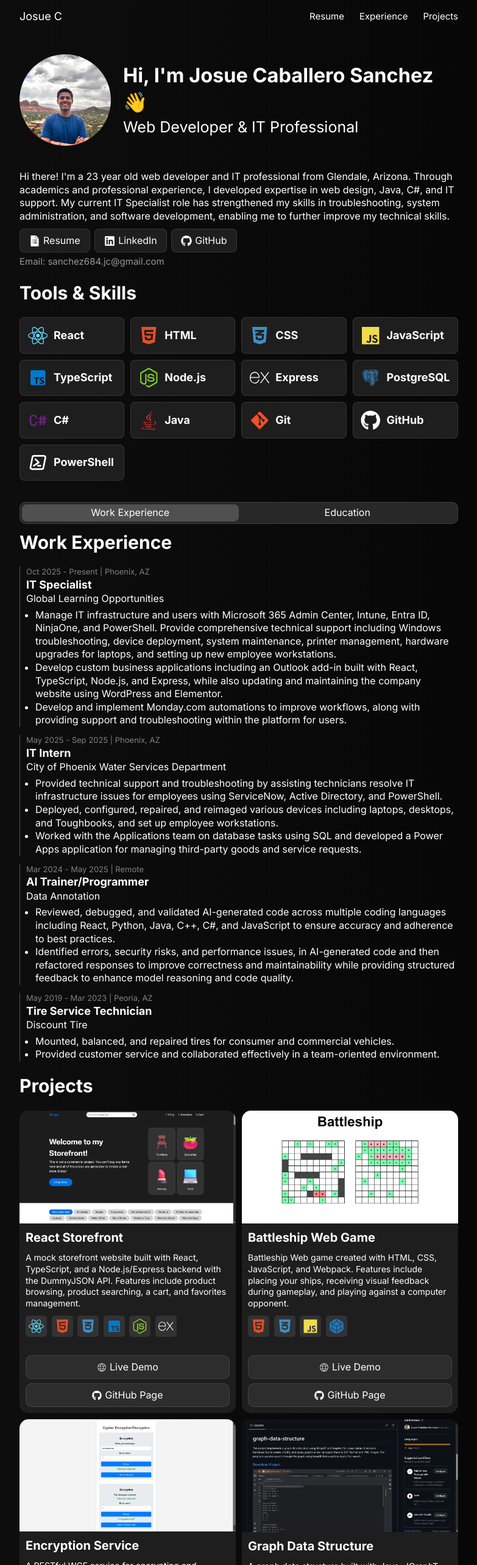
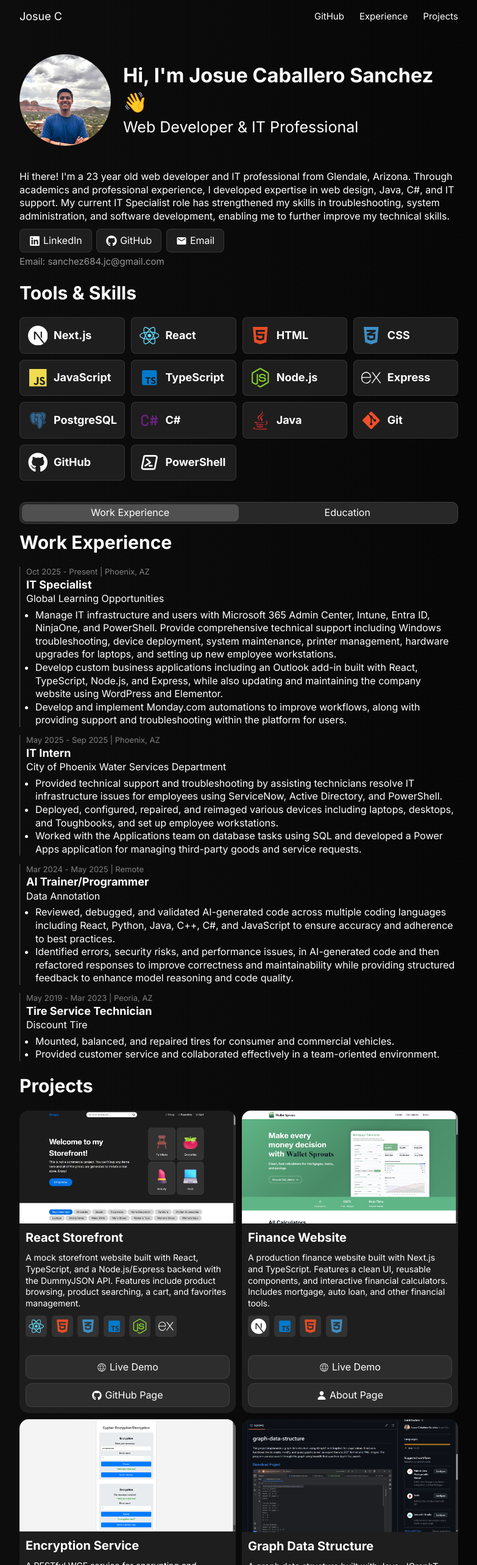
Before and after one commit to Josue-Caballero-Sanchez/portfolio-website, a React (Vite) app: page / in a window 1280 px wide. Shown: the top 2566 px of the page at 61% size, without its empty margins (248-1031 px from the left). Built offline with nearby package versions, Linux system fonts and the light colour scheme.

Commit message:
added finance website project and removed resume

```diff
--- a/src/components/header/header.tsx
+++ b/src/components/header/header.tsx
@@ -53,12 +53,12 @@ function Header({ experienceText }: HeaderProps) {
             }`}
           >
             <a
-              href="https://canva.link/i454i0eaewc4v94"
+              href="https://github.com/Josue-Caballero-Sanchez"
               target="_blank"
               rel="noopener noreferrer"
               onClick={handleNavLinkClick}
             >
-              Resume
+              GitHub
             </a>
             <a href="#experience" onClick={handleNavLinkClick}>
               {experienceText}
--- a/src/components/heroSection/HeroSection.tsx
+++ b/src/components/heroSection/HeroSection.tsx
@@ -2,6 +2,7 @@ import profileImg from "../../assets/IMG_0377.jpeg";
 import styles from "./HeroSection.module.css";
 import { FaGithub, FaLinkedin } from "react-icons/fa";
 import { SiGoogleforms } from "react-icons/si";
+import { MdEmail } from "react-icons/md";
 
 function HeroSection() {
   return (
@@ -26,14 +27,6 @@ function HeroSection() {
       </p>
       <div className={styles.buttons__container}>
         <a
-          href="https://canva.link/i454i0eaewc4v94"
-          target="_blank"
-          rel="noopener noreferrer"
-        >
-          <SiGoogleforms size={18} />
-          Resume
-        </a>
-        <a
           href="https://www.linkedin.com/in/josue-caballero-sanchez-8aaab9276/"
           target="_blank"
           rel="noopener noreferrer"
@@ -49,6 +42,10 @@ function HeroSection() {
           <FaGithub size={18} />
           GitHub
         </a>
+        <a href="mailto:sanchez684.jc@gmail.com">
+          <MdEmail size={18} />
+          Email
+        </a>
       </div>
       <p className={styles.email__text}>Email: sanchez684.jc@gmail.com</p>
     </section>
--- a/src/components/projects/Projects.tsx
+++ b/src/components/projects/Projects.tsx
@@ -8,16 +8,16 @@ import {
   FaJava,
 } from "react-icons/fa";
 import { BiLogoTypescript } from "react-icons/bi";
-import { SiExpress, SiCplusplus, SiWebpack } from "react-icons/si";
+import { SiExpress, SiCplusplus, SiWebpack, SiNextdotjs } from "react-icons/si";
 import { CiGlobe } from "react-icons/ci";
 import { TbBrandCSharp } from "react-icons/tb";
-import { IoLogoJavascript } from "react-icons/io5";
+import { IoLogoJavascript, IoPerson } from "react-icons/io5";
 import { AiOutlineDotNet } from "react-icons/ai";
 import reactStorefront from "../../assets/react-storefront.png";
-import battleship from "../../assets/battleship.png";
 import graphDataStructure from "../../assets/graph-data-structure.png";
 import encryptionService from "../../assets/encryption-service.png";
 import minHeap from "../../assets/min-heap.png";
+import walletSprouts from "../../assets/wallet-sprouts.png";
 
 function Projects() {
   return (
@@ -69,29 +69,28 @@ function Projects() {
         </div>
       </div>
       <div className={styles.project__container}>
-        <img src={battleship} alt="Battleship Thumbnail" />
+        <img src={walletSprouts} alt="Wallet Sprouts Thumbnail" />
         <div className={styles.project__info__container}>
-          <p className={styles.project__title}>Battleship Web Game</p>
+          <p className={styles.project__title}>Finance Website</p>
           <p>
-            Battleship Web game created with HTML, CSS, JavaScript, and Webpack.
-            Features include placing your ships, receiving visual feedback
-            during gameplay, and playing against a computer opponent.
+            A production finance website built with Next.js and TypeScript.
+            Features a clean UI, reusable components, and interactive financial
+            calculators. Includes mortgage, auto loan, and other financial
+            tools.
           </p>
           <div className={styles.project__tech__container}>
+            <SiNextdotjs className={styles.skill__icon} />
+            <BiLogoTypescript
+              className={`${styles.typescript__icon} ${styles.skill__icon}`}
+            />
             <FaHtml5 className={`${styles.html__icon} ${styles.skill__icon}`} />
             <FaCss3Alt
               className={`${styles.css__icon} ${styles.skill__icon}`}
             />
-            <IoLogoJavascript
-              className={`${styles.javascript__icon} ${styles.skill__icon}`}
-            />
-            <SiWebpack
-              className={`${styles.webpack__icon} ${styles.skill__icon}`}
-            />
           </div>
           <div className={styles.buttons__container}>
             <a
-              href="https://josue-caballero-sanchez.github.io/battleship/dist/"
+              href="https://www.walletsprouts.com/"
               target="_blank"
               rel="noopener noreferrer"
             >
@@ -99,12 +98,12 @@ function Projects() {
               Live Demo
             </a>
             <a
-              href="https://github.com/Josue-Caballero-Sanchez/battleship"
+              href="https://www.walletsprouts.com/about"
               target="_blank"
               rel="noopener noreferrer"
             >
-              <FaGithub />
-              GitHub Page
+              <IoPerson />
+              About Page
             </a>
           </div>
         </div>
--- a/src/components/skillsSection/SkillsSection.tsx
+++ b/src/components/skillsSection/SkillsSection.tsx
@@ -7,7 +7,7 @@ import {
   FaGitAlt,
   FaGithub,
 } from "react-icons/fa";
-import { SiExpress } from "react-icons/si";
+import { SiExpress, SiNextdotjs } from "react-icons/si";
 import { IoLogoJavascript } from "react-icons/io5";
 import { BiLogoTypescript, BiLogoPostgresql } from "react-icons/bi";
 import { TbBrandCSharp, TbBrandPowershell } from "react-icons/tb";
@@ -16,6 +16,10 @@ import styles from "./SkillsSection.module.css";
 function SkillsSection() {
   return (
     <section className={styles.skills__section__container}>
+      <div className={styles.skill__container}>
+        <SiNextdotjs className={styles.skill__icon} />
+        <p>Next.js</p>
+      </div>
       <div className={styles.skill__container}>
         <FaReact className={`${styles.react__icon} ${styles.skill__icon}`} />
         <p>React</p>
--- a/src/index.css
+++ b/src/index.css
@@ -49,7 +49,7 @@ select {
 /* Remove all animations, transitions and smooth scroll for people that prefer not to see them */
 @media (prefers-reduced-motion: reduce) {
   html:focus-within {
-   scroll-behavior: auto;
+    scroll-behavior: auto;
   }
 
   *,
@@ -67,7 +67,7 @@ html {
   scroll-behavior: smooth;
 }
 
-:root{
+:root {
   font-family: "Inter", sans-serif, system-ui, -apple-system, BlinkMacSystemFont, 'Segoe UI', Roboto, Oxygen, Ubuntu, Cantarell, 'Open Sans', 'Helvetica Neue';
   color: white;
   font-size: 62.5%;
```
Also changed, not shown: index.html (+6 -1 lines), src/assets/wallet-sprouts.png (added), 1 other file (tests, documents, lock files or other folders).
